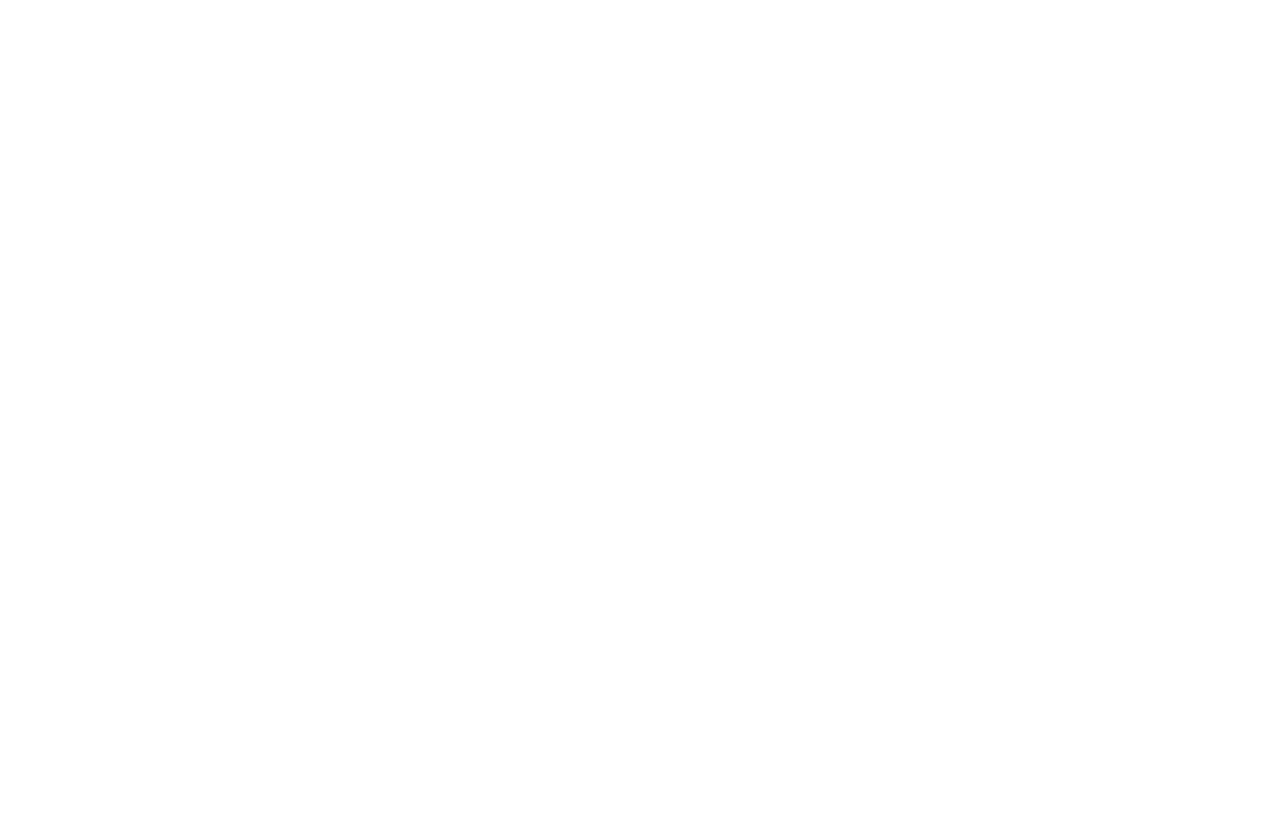
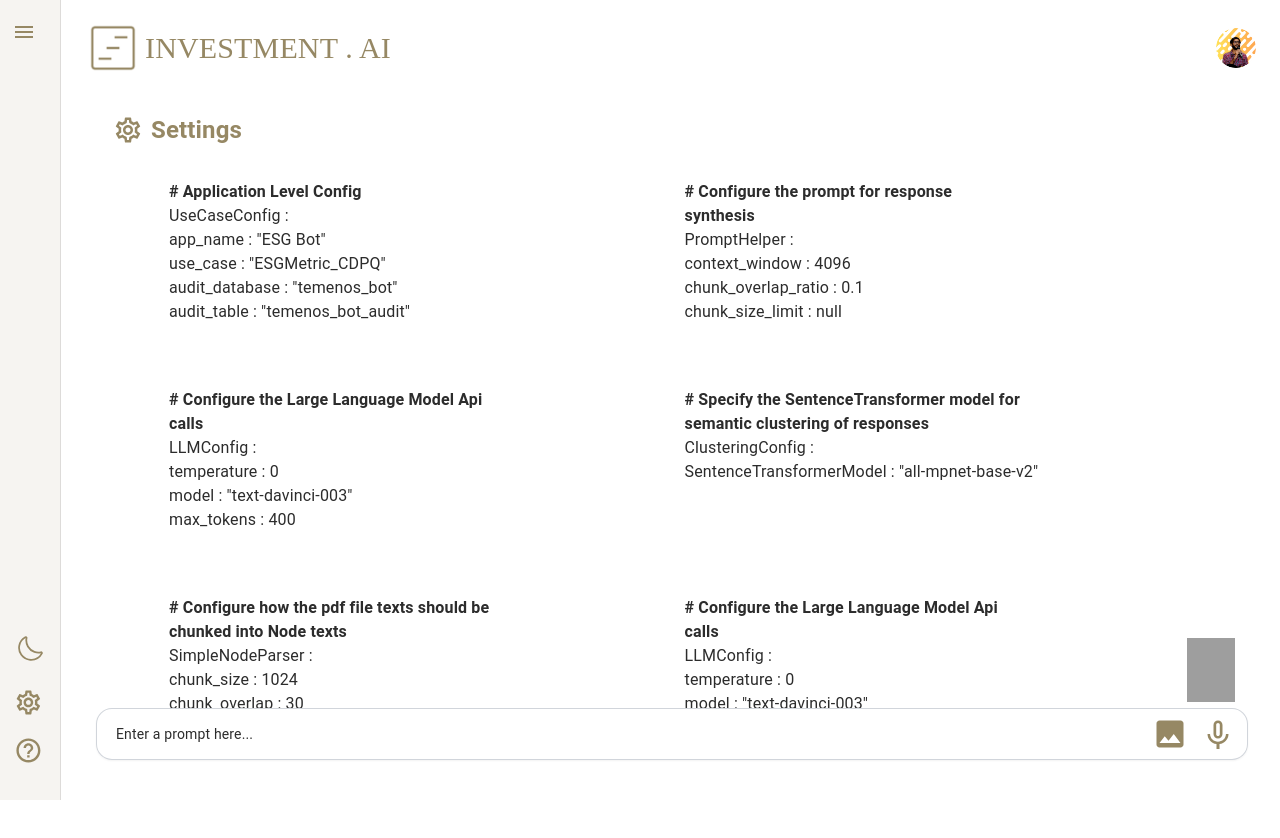
Before and after one commit to rajmendra/investment, a React (Vite) app: page /settings in a window 1280 px wide. Before the commit this address had no page. Shown: the top 838 px of the page. Before the commit the page ends 800 px from the top, so only its background shows below. Built offline with nearby package versions, Linux system fonts and the light colour scheme; grey boxes are pictures that could not be loaded.

Commit message:
added settings page

```diff
--- a/src/App.jsx
+++ b/src/App.jsx
@@ -8,6 +8,7 @@
 import LandingPage from "./page/LandingPage";
 import ESGPage from "./page/ESGPage";
 import LandingTopics from "./page/LandingTopics";
+import Settings from "./page/Settings";
 
 function App() {
   const [darkMode, setDarkMode] = useContext(DarkModeContext);
@@ -19,6 +20,7 @@
         <Route path="/login/phone-verification" element={<PhoneVerification />} />
         <Route path="/" element={<LandingPage />} />
         <Route path="/topics" element={<LandingTopics />} />
+        <Route path="/settings" element={<Settings />} />
       </Routes>
 
     </BrowserRouter>
--- a/src/components/CompossedLineBarArea.jsx
+++ b/src/components/CompossedLineBarArea.jsx
@@ -67,11 +67,11 @@
 
     const yTicks = [0, 10000, 20000, 30000, 40000, 50000, 60000];
   return (
-    <div className="w-full min-w-[250px] md:min-w-[300px] md:h-[250px]  lg:min-w-[500px] lg:h-[300px]">
+    <div className="w-full min-w-[250px] md:min-w-[300px] md:h-[250px]  lg:min-w-[500px] lg:h-[350px]">
       <ResponsiveContainer width="100%" height={250}>
         <ComposedChart
           width={800}
-          height={250}
+          height={450}
           data={data1}
           margin={{ top: 5, right: 30, left: 20, bottom: 5 }}
         >
--- a/src/components/Drawer.jsx
+++ b/src/components/Drawer.jsx
@@ -24,6 +24,7 @@
 import SettingsOutlinedIcon from "@mui/icons-material/SettingsOutlined";
 import HelpOutlineIcon from "@mui/icons-material/HelpOutline";
 import AddOutlinedIcon from "@mui/icons-material/AddOutlined";
+import {useNavigate} from 'react-router-dom'
 
 const drawerWidth = 276;
 
@@ -59,23 +60,7 @@
   ...theme.mixins.toolbar,
 }));
 
-const sidebarIcons = [
-  {
-    id: 1,
-    text: "Theme",
-    icon: <ThemeBtn />,
-  },
-  {
-    id: 2,
-    text: "Settings",
-    icon: <SettingsOutlinedIcon sx={{ width: "1.2em", height: "1.2em" }} />,
-  },
-  {
-    id: 3,
-    text: "Help",
-    icon: <HelpOutlineIcon sx={{ width: "1.2em", height: "1.2em" }} />,
-  },
-];
+
 
 const topicList = [
   {
@@ -166,6 +151,25 @@
   const theme = useTheme();
   const [open, setOpen] = React.useState(false);
 const [darkMode, setDarkMode] = useContext(DarkModeContext);
+const navigate = useNavigate();
+
+const sidebarIcons = [
+  {
+    id: 1,
+    text: "Theme",
+    icon: <ThemeBtn   />,
+  },
+  {
+    id: 2,
+    text: "Settings",
+    icon: <SettingsOutlinedIcon sx={{ width: "1.2em", height: "1.2em" }} />,
+  },
+  {
+    id: 3,
+    text: "Help",
+    icon: <HelpOutlineIcon sx={{ width: "1.2em", height: "1.2em" }} />,
+  },
+];
 
 const Drawer = styled(MuiDrawer, {
   shouldForwardProp: (prop) => prop !== "open",
@@ -280,12 +284,13 @@
           className={`${!open ? "hidden md:inline" : "inline md:inline"}`}
         >
           {sidebarIcons.map((item) => (
-            <ListItem key={item.id} disablePadding sx={{ display: "block" }} onClick={() => open ? setDarkMode(darkMode => darkMode===true ? false : true) : ""}>
+            <ListItem key={item.id} disablePadding sx={{ display: "block" }} >
               <ListItemButton
                 sx={{
                   minHeight: 48,
                   justifyContent: open ? "initial" : "center",
                 }}
+                onClick={() => open && (item.id===1 ) ? setDarkMode(darkMode => darkMode===true ? false : true) : (item.id===2) ? navigate('/settings') :""}
               >
                 <ListItemIcon
                   sx={{
--- a/src/components/MobileDrawer.jsx
+++ b/src/components/MobileDrawer.jsx
@@ -27,7 +27,7 @@
 import { useContext } from 'react';
 import { DarkModeContext } from '../context';
 
-const drawerWidth = 240;
+const drawerWidth = 330;
 const sidebarIcons = [
     {
       id: 1,
@@ -201,7 +201,7 @@
           >
             <MenuIcon className={`${darkMode ? "text-[#3F9CFF]" : "text-[#968864]"}`} />
           </IconButton>
-          <Header />
+          <Header  />
         </Toolbar>
       </AppBar>
       <Drawer
--- a/src/components/PromptBox.jsx
+++ b/src/components/PromptBox.jsx
@@ -9,7 +9,7 @@
   const [darkMode, setDarkMode] = useContext(DarkModeContext);
 
   return (
-    <div className='fixed bottom-0 w-[100%] md:w-[90%] lg:right-[-32px] lg:w-full py-20 px-4 pr-[20px] md:py-28 md:px-8 lg:py-10 lg:px-16'>
+    <div className='fixed bottom-0 w-[100%] md:w-[90%] lg:right-[-32px] lg:w-full py-20 px-4 pr-[20px] md:py-28 md:px-8 lg:py-10 lg:px-16 '>
       <form className="space-y-6" action="#" method="POST">
         <div>
           <div className="mt-2">
--- /dev/null
+++ b/src/components/SettingsElements.jsx
@@ -0,0 +1,27 @@
+import React, { useContext } from "react";
+import { DarkModeContext } from "../context";
+
+const SettingsElements = ({ title, content }) => {
+  const [darkMode, setDarkMode] = useContext(DarkModeContext);
+
+  return (
+    <div className={`w-full md:w-[50%] py-4 md:py-8 px-4`}>
+      <h1
+        className={`text-[16px] md:w-[100%] lg:w-[70%]  font-bold ${
+          darkMode ? "text-[#3F9CFF]" : "text-[#2C2C2C]"
+        }`}
+      >
+        {title}
+      </h1>
+      {content.map((item) => (
+        <p key={item.id} className={`text-[16px]  font-normal ${
+            darkMode ? "text-[#fff]" : "text-[#2C2C2C]"
+          }`}>
+          {item.subtitle} : <span>{item.value === null ? 'null' : (typeof item.value === 'string' && item.value!=="" ? `"${item.value}"` : item.value)}</span>
+        </p>
+      ))}
+    </div>
+  );
+};
+
+export default SettingsElements;
--- /dev/null
+++ b/src/page/Settings.jsx
@@ -0,0 +1,261 @@
+import React, { useContext } from "react";
+import SettingsOutlinedIcon from "@mui/icons-material/SettingsOutlined";
+import { DarkModeContext } from "../context";
+import DrawerComponent from "../components/Drawer";
+import MobileDrawer from "../components/MobileDrawer";
+import Header from "../components/Header";
+import SettingsElements from "../components/SettingsElements";
+import PromptBox from "../components/PromptBox";
+
+const Settings = () => {
+  const [darkMode, setDarkMode] = useContext(DarkModeContext);
+
+  const settingsData = [
+    {
+        id:1,
+        title:"# Application Level Config",
+        content:[
+            {
+                id: 1,
+                subtitle: "UseCaseConfig",
+                value: "",
+              },
+              {
+                id: 2,
+                subtitle: "app_name",
+                value: "ESG Bot",
+              },
+              {
+                id: 3,
+                subtitle: "use_case",
+                value: "ESGMetric_CDPQ",
+              },
+              {
+                id: 4,
+                subtitle: "audit_database",
+                value: "temenos_bot",
+              },
+              {
+                id: 5,
+                subtitle: "audit_table",
+                value: "temenos_bot_audit",
+              },
+        ]
+    },
+    {
+        id:2,
+        title:"# Configure the prompt for response synthesis",
+        content:[
+            {
+                id: 1,
+                subtitle: "PromptHelper",
+                value: "",
+              },
+              {
+                id: 2,
+                subtitle: "context_window",
+                value: 4096,
+              },
+              {
+                id: 3,
+                subtitle: "chunk_overlap_ratio",
+                value: 0.1,
+              },
+              {
+                id: 4,
+                subtitle: "chunk_size_limit",
+                value: null,
+              },
+        ]
+    },
+    {
+        id:3,
+        title:"# Configure the Large Language Model Api calls",
+        content:[
+            {
+                id: 1,
+                subtitle: "LLMConfig",
+                value: "",
+              },
+              {
+                id: 2,
+                subtitle: "temperature",
+                value: 0,
+              },
+              {
+                id: 3,
+                subtitle: "model",
+                value: "text-davinci-003",
+              },
+              {
+                id: 4,
+                subtitle: "max_tokens",
+                value: 400,
+              },
+        ]
+    },
+    {
+        id:4,
+        title:"# Specify the SentenceTransformer model for semantic clustering of responses",
+        content:[
+            {
+                id: 1,
+                subtitle: "ClusteringConfig",
+                value: "",
+              },
+              {
+                id: 2,
+                subtitle: "SentenceTransformerModel",
+                value: "all-mpnet-base-v2",
+              },
+
+        ]
+    },
+    {
+        id:5,
+        title:"# Configure how the pdf file texts should be chunked into Node texts",
+        content:[
+            {
+                id: 1,
+                subtitle: "SimpleNodeParser",
+                value: "",
+              },
+              {
+                id: 2,
+                subtitle: "chunk_size",
+                value: 1024,
+              },
+              {
+                id: 3,
+                subtitle: "chunk_overlap",
+                value: 30,
+              },
+
+        ]
+    },
+    {
+        id:6,
+        title:"# Configure the Large Language Model Api calls",
+        content:[
+            {
+                id: 1,
+                subtitle: "LLMConfig",
+                value: "",
+              },
+              {
+                id: 2,
+                subtitle: "temperature",
+                value: 0,
+              },
+              {
+                id: 3,
+                subtitle: "model",
+                value: "text-davinci-003",
+              },
+              {
+                id: 4,
+                subtitle: "max_tokens",
+                value: 400,
+              },
+        ]
+    },
+    {
+        id:7,
+        title:"# Database Config",
+        content:[
+            {
+                id: 1,
+                subtitle: "VectorDatabaseConfig",
+                value: "",
+              },
+              {
+                id: 2,
+                subtitle: "EMBEDDING_MODEL",
+                value: "all-MiniLM-L6-v2",
+              },
+
+        ]
+    },
+    {
+        id:8,
+        title:"# Specify how many contexts to retrieve in the retrieval step",
+        content:[
+            {
+                id: 1,
+                subtitle: "QueryEngineConfig",
+                value: "",
+              },
+              {
+                id: 2,
+                subtitle: "similarity_top_k",
+                value: 3,
+              },
+
+        ]
+    },
+    {
+        id:9,
+        title:"# EMBEDDING_MODEL: opanai",
+        content:[
+            {
+                id: 1,
+                subtitle: "MILVUS_HOST",
+                value: "localhost",
+              },
+              {
+                id: 2,
+                subtitle: "MILVUS_PORT",
+                value: "19530",
+              },
+
+        ]
+    }
+  ]
+
+  return (
+    <div
+      className={`flex ${darkMode ? "dark-background" : "light-background"}`}
+    >
+      <DrawerComponent />
+      <MobileDrawer />
+      <div
+        className={`py-2 mb-32 px-1 flex flex-col w-full h-[100vh]  overflow-y-scroll relative md:py-4 md:px-6 overflow-hidden max-w-auto  ${
+          darkMode ? "dark-background" : "light-background"
+        }`}
+      >
+        <Header />
+        <div className="py-8 px-8">
+          <div className="flex gap-2 items-center">
+            <SettingsOutlinedIcon
+              sx={{
+                width: "30px",
+                height: "30px",
+                color: darkMode ? "#3F9CFF" : "#968864",
+              }}
+            />
+            <h1
+              className={`text-[24px] font-bold ${
+                darkMode ? "text-[#3F9CFF]" : "text-[#968864]"
+              }`}
+            >
+              Settings
+            </h1>
+          </div>
+          <div className=" md:px-2 lg:px-10 flex flex-col md:flex-row justify-between w-full flex-wrap ">
+            {settingsData.map((itemList) =>(
+                <SettingsElements key={itemList.id}
+              title={itemList.title}
+              content={itemList.content}
+            />
+            ))}
+
+
+          </div>
+        </div>
+        <PromptBox />
+      </div>
+    </div>
+  );
+};
+
+export default Settings;
```
